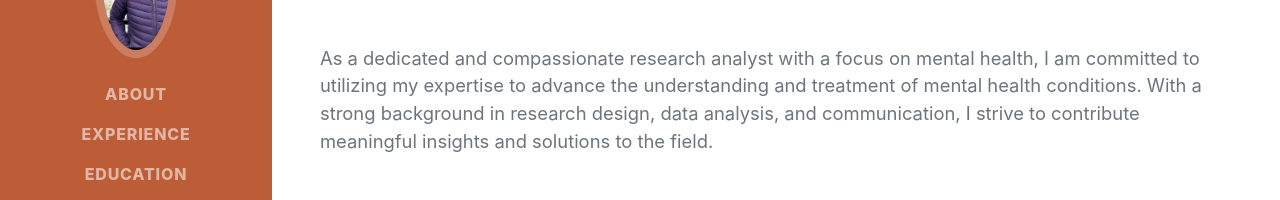
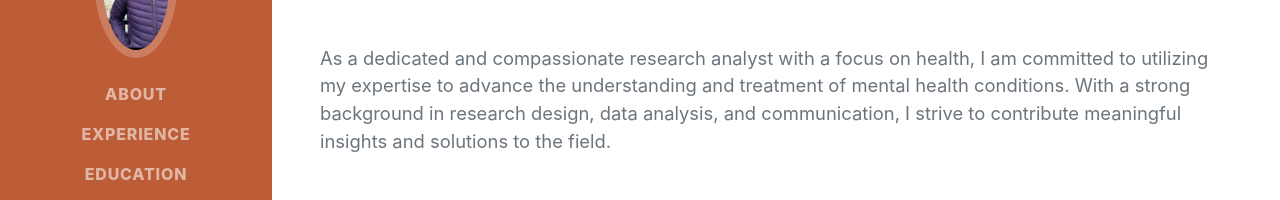
Before and after one commit to MegaNCampbell22/Megan-Campbell-s-Website-, a plain HTML site: page index.html in a window 1280 px wide. Shown: the part 338-538 px from the top of the page. Drawn offline with nearby package versions, Linux system fonts and the light colour scheme; a web font is replaced by a local one.

Commit message:
Update index.html

```diff
--- a/index.html
+++ b/index.html
@@ -47,7 +47,7 @@
                          Ontario, Canada·
                         <a href="mailto:name@email.com">megancampbell2210@hotmail.com</a>
                     </div>
-                    <p class="lead mb-5">As a dedicated and compassionate research analyst with a focus on mental health, I am committed to utilizing my expertise to advance the understanding and treatment of mental health conditions. With a strong background in research design, data analysis, and communication, I strive to contribute meaningful insights and solutions to the field.</p>
+                    <p class="lead mb-5">As a dedicated and compassionate research analyst with a focus on health, I am committed to utilizing my expertise to advance the understanding and treatment of mental health conditions. With a strong background in research design, data analysis, and communication, I strive to contribute meaningful insights and solutions to the field.</p>
                     <div class="social-icons">
                         <a class="social-icon" href="https://www.linkedin.com/in/megan-campbell-6951a6129?trk=contact-info&original_referer="><i class="fab fa-linkedin-in"></i></a>
                         <a class="social-icon" href="https://github.com/MegaNCampbell22"><i class="fab fa-github"></i></a>
```
